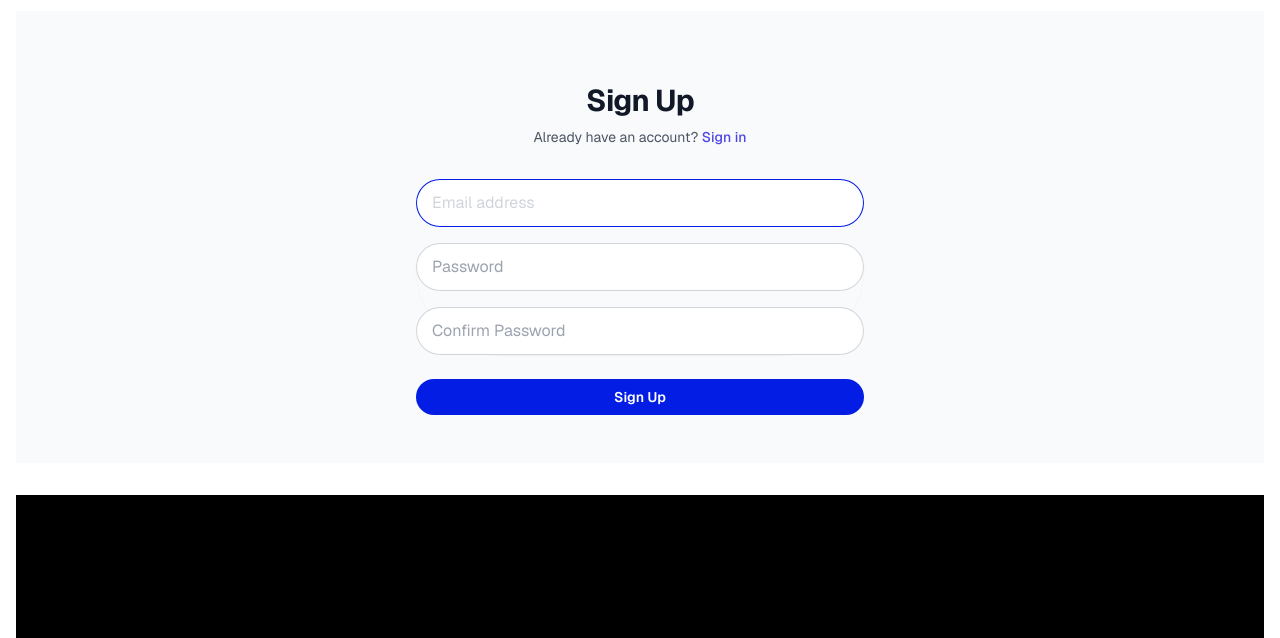
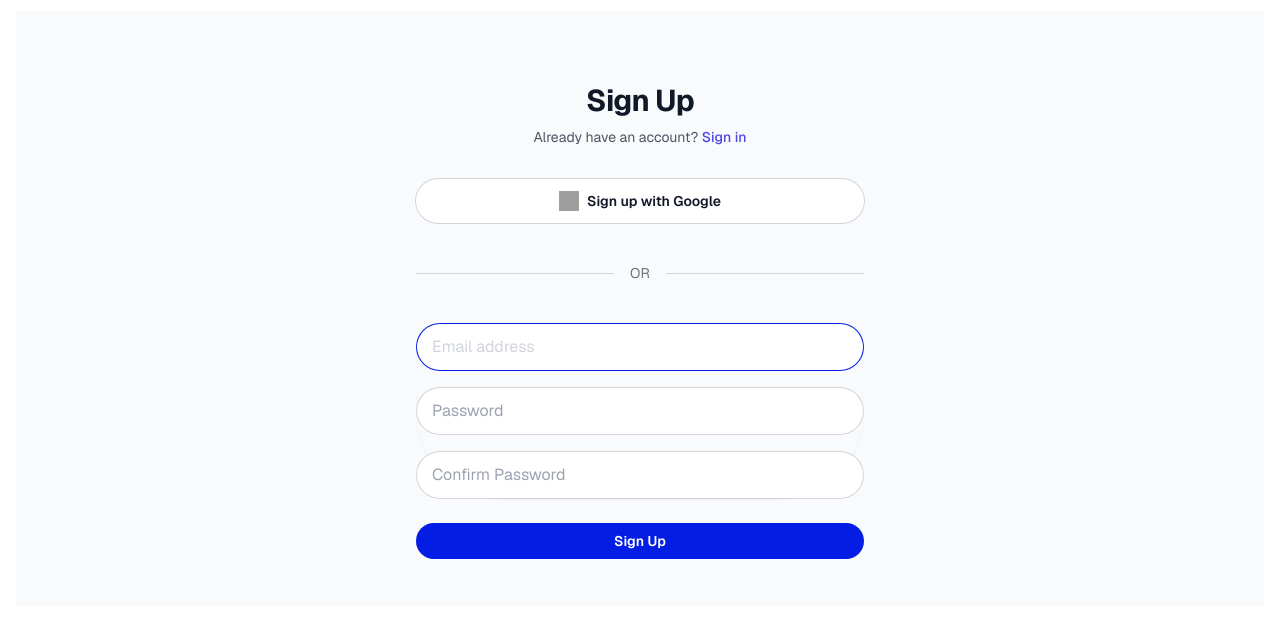
Before and after one commit to sahilsol0/NeuroDrive, a Django app: page /accounts/signup/ in a window 1280 px wide. Shown: the part 117-755 px from the top of the page. Run offline with Django 5.2, Linux system fonts and the light colour scheme; some libraries are stand-ins or nearby versions; grey boxes are pictures that could not be loaded.

Commit message:
complete authentication (with google signin)

```diff
--- a/templates/account/signup.html
+++ b/templates/account/signup.html
@@ -1,5 +1,7 @@
 {% extends "base.html" %}
+{% load static %}
 {% load i18n %}
+{% load account socialaccount %}
 
 {% block head_title %}{% trans "Sign Up" %}{% endblock %}
 
@@ -18,17 +20,18 @@
       </p>
     </div>
 
-    {% if messages %}
-    <div class="space-y-2">
-      {% for message in messages %}
-      <div class="rounded-full p-4 {% if message.tags == 'error' %}bg-red-50{% elif message.tags == 'success' %}bg-green-50{% else %}bg-blue-50{% endif %}">
-        <p class="text-sm {% if message.tags == 'error' %}text-red-700{% elif message.tags == 'success' %}text-green-700{% else %}text-blue-700{% endif %}">
-          {{ message }}
-        </p>
-      </div>
-      {% endfor %}
+    <div class="flex justify-center">
+      <a href="{% provider_login_url 'google' %}" class="group flex w-full justify-center rounded-full py-3 px-4 bg-white text-sm font-semibold ring-1 ring-gray-300 text-gray-900 hover:text-gray-600">
+        <img src="{% static "vectors/g-logo.svg" %}" class="h-5 w-5 mr-2" alt="Google Logo">
+        {% trans "Sign up with Google" %}
+      </a>
     </div>
-    {% endif %}
+
+    <div class="relative flex py-2 items-center">
+      <div class="flex-grow border-t border-gray-300"></div>
+      <span class="px-4 text-sm text-gray-500">{% trans "OR" %}</span>
+      <div class="flex-grow border-t border-gray-300"></div>
+    </div>
 
     <form class="mt-8 space-y-6" method="POST" action="{% url 'account_signup' %}">
       {% csrf_token %}
```
Also changed, not shown: NeuroDrive2/settings.py (+18 -0 lines), templates/account/login.html (+14 -0 lines), templates/dashboard/base.html (+7 -0 lines).
